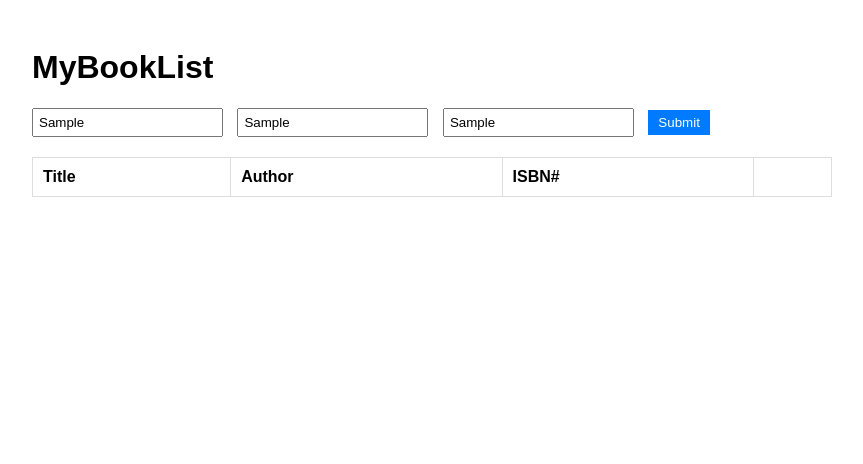
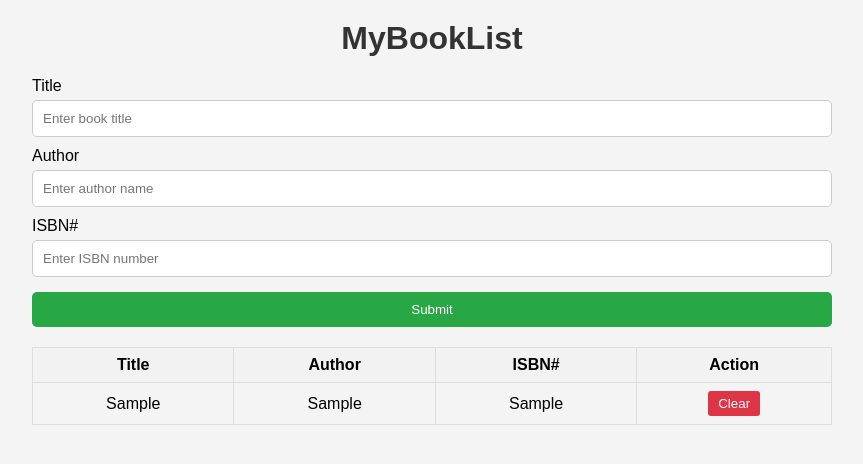
Before and after one commit to acciojob/book-list-smranjanmishra, a website: page main.html in a window 1280 px wide. Both pictures are taken after typing "Sample", "Sample", "Sample" into the empty fields and a click on the button "Submit". Shown: the whole page, without its empty margins (208-1071 px from the left). Drawn offline with Linux system fonts and the light colour scheme.

Commit message:
created a submission

```diff
--- a/main.html
+++ b/main.html
@@ -1,29 +1,44 @@
 <!DOCTYPE html>
-<html>
+<html lang="en">
 <head>
+    <meta charset="UTF-8">
+    <meta http-equiv="X-UA-Compatible" content="IE=edge">
+    <meta name="viewport" content="width=device-width, initial-scale=1.0">
     <link rel="stylesheet" href="styles.css">
+    <title>MyBookList</title>
 </head>
 <body>
     <div class="container">
         <h1>MyBookList</h1>
+
         <div class="form-group">
-            <input type="text" id="title" placeholder="Title">
-            <input type="text" id="author" placeholder="Author">
-            <input type="text" id="isbn" placeholder="ISBN#">
+            <label for="title">Title</label>
+            <input type="text" id="title" placeholder="Enter book title">
+
+            <label for="author">Author</label>
+            <input type="text" id="author" placeholder="Enter author name">
+
+            <label for="isbn">ISBN#</label>
+            <input type="text" id="isbn" placeholder="Enter ISBN number">
+
             <button id="submit">Submit</button>
         </div>
+
         <table class="table table-striped">
             <thead>
                 <tr>
                     <th>Title</th>
                     <th>Author</th>
                     <th>ISBN#</th>
-                    <th></th>
+                    <th>Action</th>
                 </tr>
             </thead>
-            <tbody id="book-list"></tbody>
+            <tbody id="book-list">
+                <!-- Books will be dynamically added here -->
+            </tbody>
         </table>
     </div>
-    <script type="text/javascript" src="./script.js"></script>
+
+    <script src="script.js"></script>
 </body>
 </html>
--- a/script.js
+++ b/script.js
@@ -1,41 +1,44 @@
-document.addEventListener('DOMContentLoaded', function() {
-    const form = document.querySelector('.form-group');
-    const bookList = document.getElementById('book-list');
+document.getElementById('submit').addEventListener('click', function(e) {
+    e.preventDefault(); // Prevent form from submitting
 
-    form.addEventListener('submit', function(e) {
-        e.preventDefault();
-        addBook();
-    });
+    // Get form input values
+    const title = document.getElementById('title').value;
+    const author = document.getElementById('author').value;
+    const isbn = document.getElementById('isbn').value;
 
-    bookList.addEventListener('click', function(e) {
-        if (e.target.classList.contains('delete')) {
-            deleteBook(e.target);
-        }
-    });
+    // Validate input (ensure no field is empty)
+    if (title === '' || author === '' || isbn === '') {
+        alert('Please fill in all fields');
+        return;
+    }
 
-    function addBook() {
-        const titleInput = document.getElementById('title');
-        const authorInput = document.getElementById('author');
-        const isbnInput = document.getElementById('isbn');
+    // Create a new row for the book entry
+    const list = document.getElementById('book-list');
+    const row = document.createElement('tr');
 
-        if (titleInput.value && authorInput.value && isbnInput.value) {
-            const row = document.createElement('tr');
-            row.innerHTML = `
-                <td>${titleInput.value}</td>
-                <td>${authorInput.value}</td>
-                <td>${isbnInput.value}</td>
-                <td><button class="delete">X</button></td>
-            `;
-            bookList.appendChild(row);
+    // Insert columns (Title, Author, ISBN)
+    row.innerHTML = `
+        <td>${title}</td>
+        <td>${author}</td>
+        <td>${isbn}</td>
+        <td><button class="delete">Clear</button></td>
+    `;
 
-            // Clear input fields
-            titleInput.value = '';
-            authorInput.value = '';
-            isbnInput.value = '';
+    // Add the new row to the table
+    list.appendChild(row);
+
+    // Clear input fields after submission
+    document.getElementById('title').value = '';
+    document.getElementById('author').value = '';
+    document.getElementById('isbn').value = '';
+});
+
+// Add functionality to delete a book row
+document.getElementById('book-list').addEventListener('click', function(e) {
+    if (e.target.classList.contains('delete')) {
+        if (confirm('Are you sure you want to delete this book?')) {
+            const row = e.target.parentElement.parentElement;
+            row.remove(); // Remove the row
         }
     }
-
-    function deleteBook(button) {
-        button.closest('tr').remove();
-    }
 });
--- a/styles.css
+++ b/styles.css
@@ -1,37 +1,83 @@
+* {
+    margin: 0;
+    padding: 0;
+    box-sizing: border-box;
+}
+
 body {
     font-family: Arial, sans-serif;
+    background-color: #f4f4f4;
+    padding: 20px;
 }
+
 .container {
     max-width: 800px;
     margin: 0 auto;
-    padding: 20px;
 }
+
+h1 {
+    text-align: center;
+    color: #333;
+    margin-bottom: 20px;
+}
+
 .form-group {
     margin-bottom: 20px;
 }
+
+label {
+    display: block;
+    margin-top: 10px;
+}
+
 input {
-    margin-right: 10px;
-    padding: 5px;
+    width: 100%;
+    padding: 10px;
+    margin-top: 5px;
+    border-radius: 5px;
+    border: 1px solid #ccc;
 }
-button {
-    padding: 5px 10px;
-    background-color: #007bff;
+
+button#submit {
+    width: 100%;
+    padding: 10px;
+    margin-top: 15px;
+    background-color: #28a745;
     color: white;
     border: none;
+    border-radius: 5px;
     cursor: pointer;
 }
+
+button#submit:hover {
+    background-color: #218838;
+}
+
 .table {
     width: 100%;
+    margin-top: 20px;
     border-collapse: collapse;
 }
+
 .table th, .table td {
-    padding: 10px;
     border: 1px solid #ddd;
-    text-align: left;
+    padding: 8px;
+    text-align: center;
 }
-.table-striped tbody tr:nth-of-type(odd) {
-    background-color: #f9f9f9;
+
+.table th {
+    background-color: #f2f2f2;
 }
+
 .delete {
     background-color: #dc3545;
+    color: white;
+    border: none;
+    padding: 5px 10px;
+    cursor: pointer;
+    border-radius: 3px;
 }
+
+.delete:hover {
+    background-color: #c82333;
+}
```
